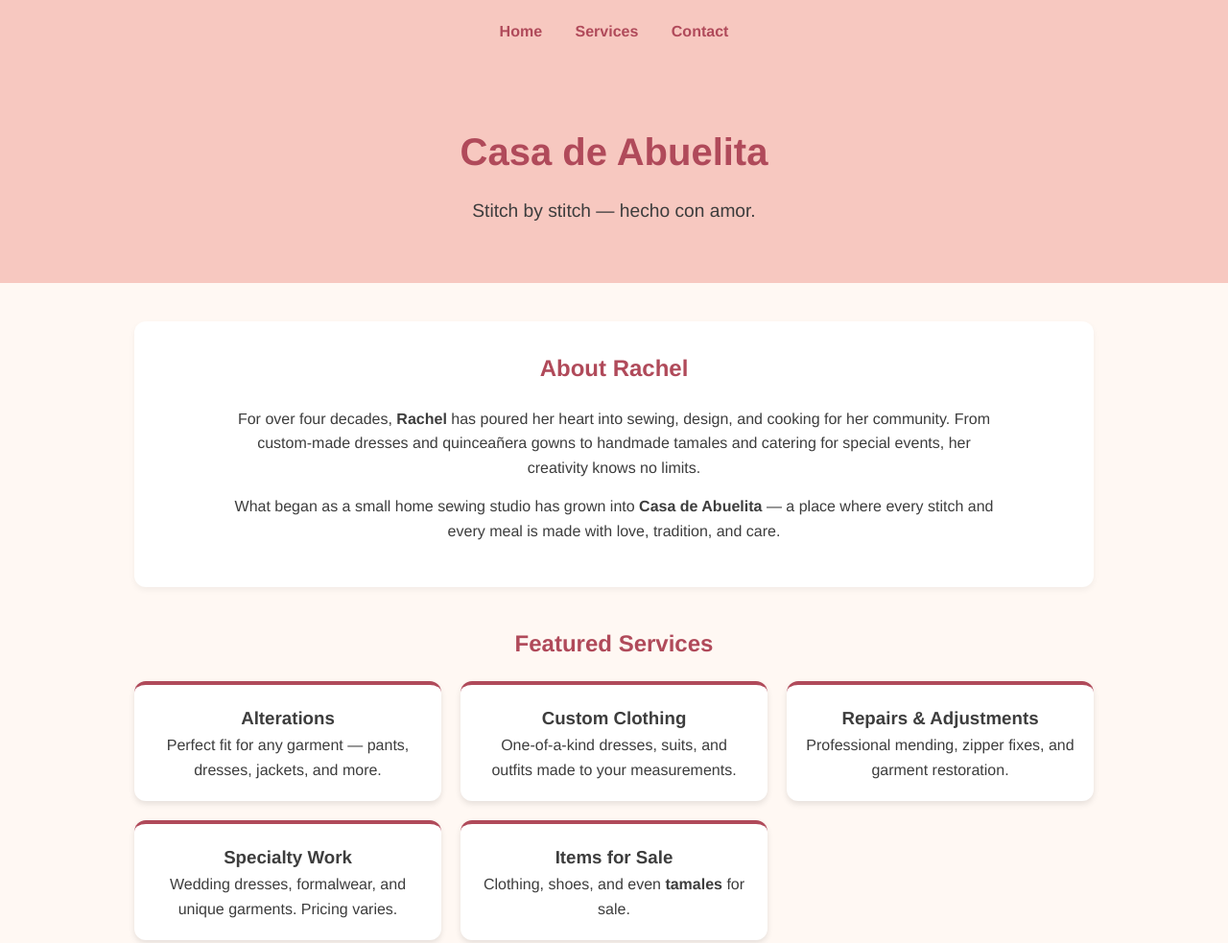
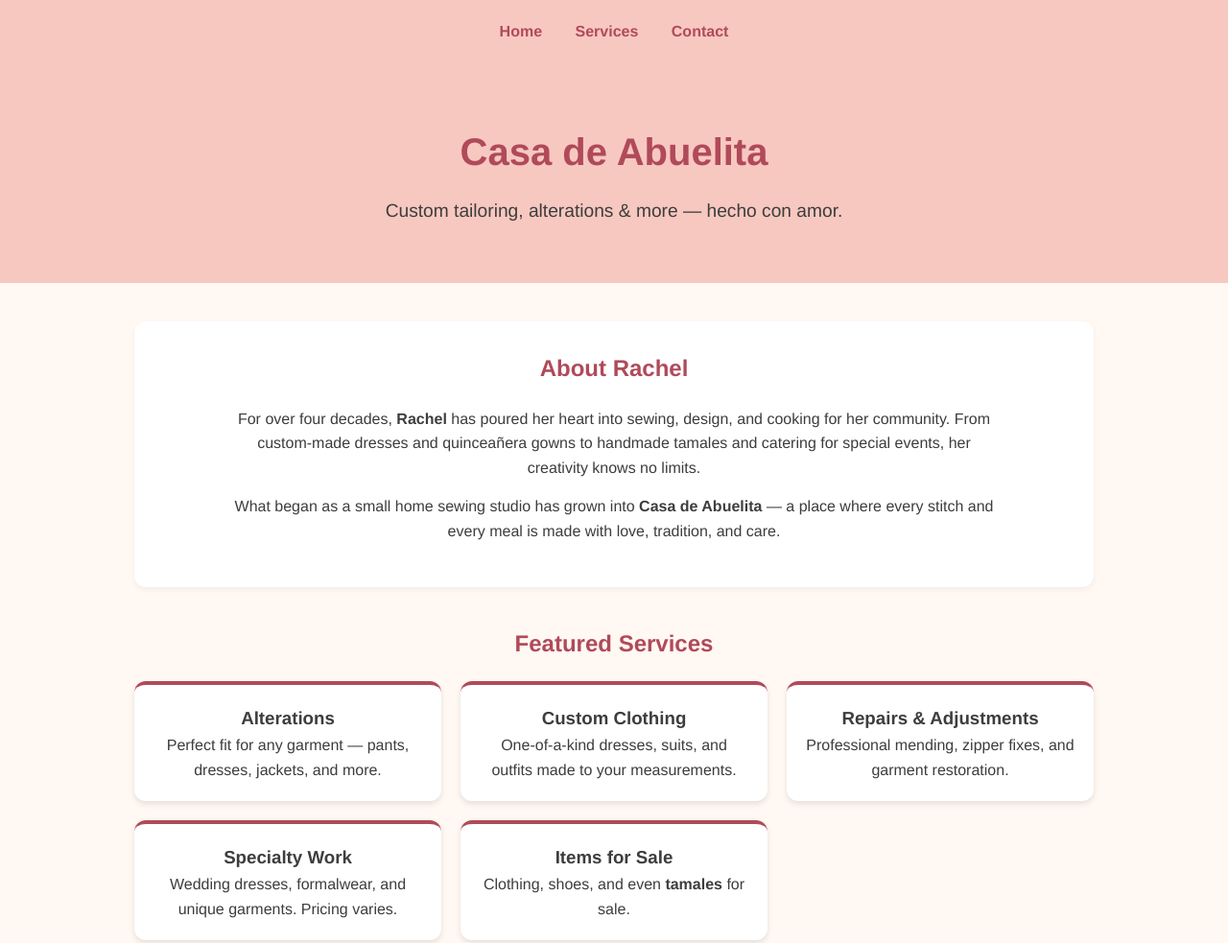
Before and after one commit to adripadilla/casa-de-abuelita, a plain HTML site: page index.html in a window 1280 px wide. Shown: the top 983 px of the page at 96% size. Drawn offline with Linux system fonts and the light colour scheme.

Commit message:
update tag line

```diff
--- a/index.html
+++ b/index.html
@@ -20,7 +20,7 @@
 
     <section class="hero">
         <h1>Casa de Abuelita</h1>
-        <p>Stitch by stitch — hecho con amor.</p>
+        <p>Custom tailoring, alterations & more — hecho con amor.</p>
     </section>
 
     <!-- About Section -->
```
